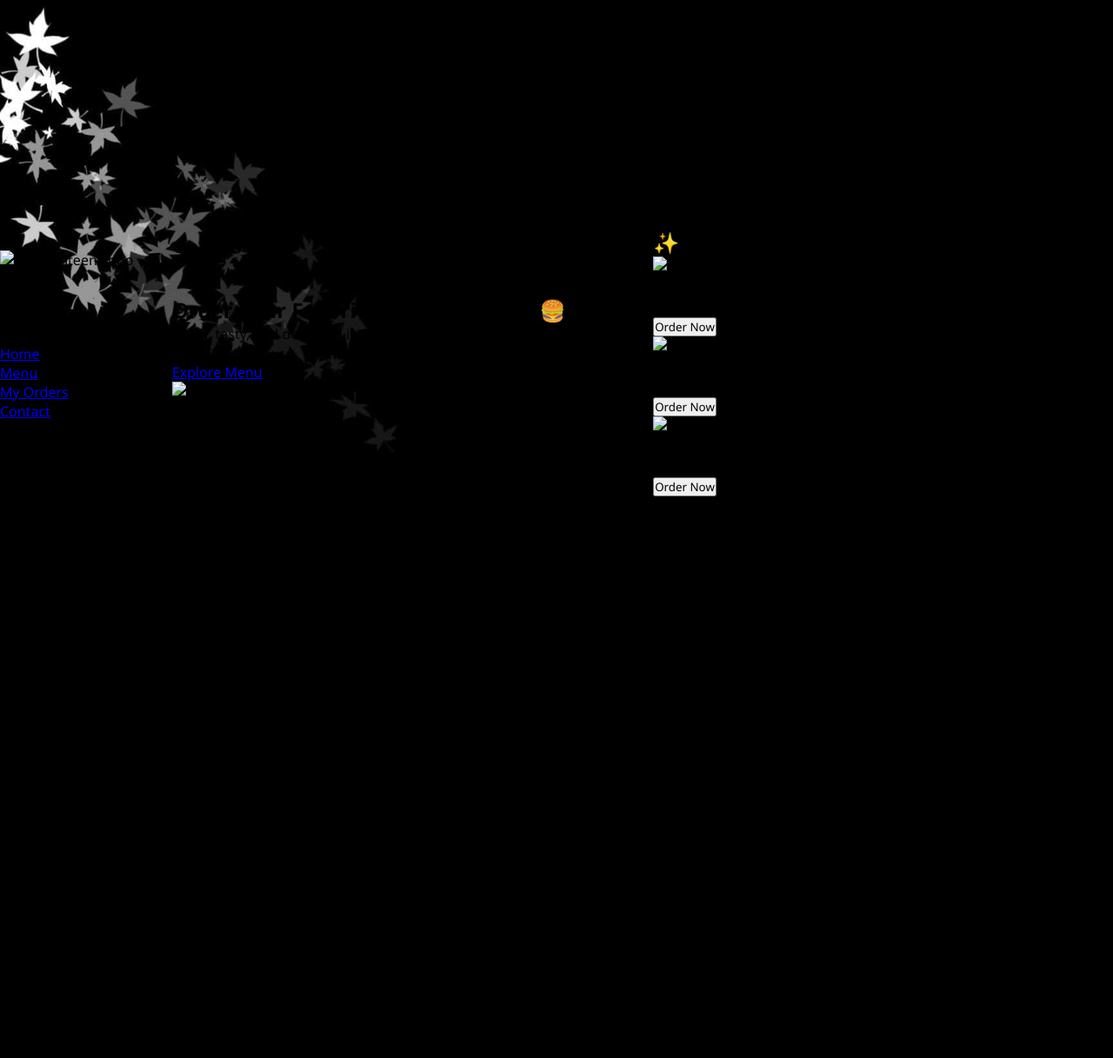
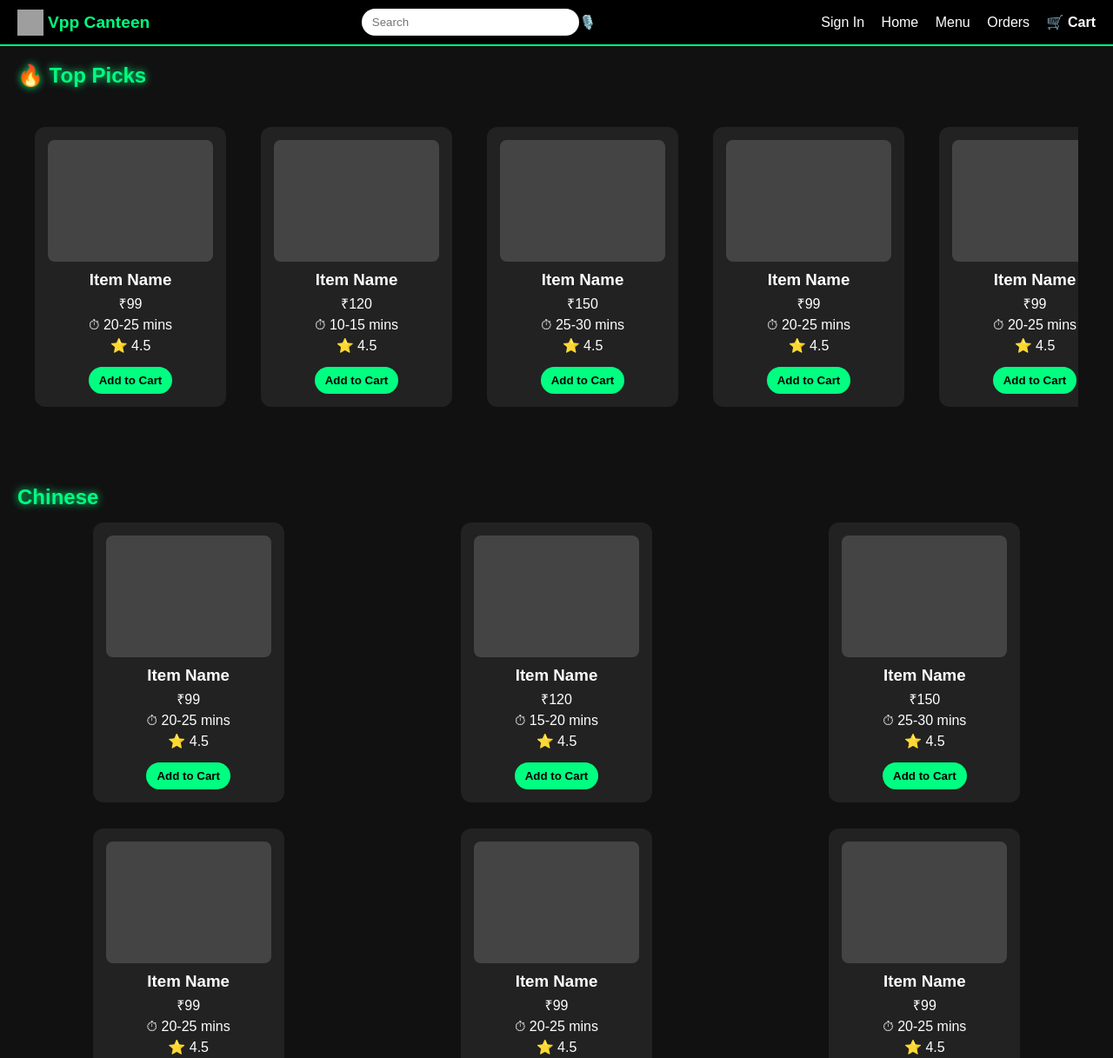
Before and after one commit to SachinU123/Campus-Canteen-Ordering-Platform, a plain HTML site: page frontend/home.html in a window 1280 px wide. Shown: the top 1217 px of the page at 87% size. Before the commit the page ends 800 px from the top, so only its background shows below. Drawn offline with Linux system fonts and the light colour scheme; grey boxes are pictures that could not be loaded.

Commit message:
home page code hogaya

```diff
--- a/frontend/home.html
+++ b/frontend/home.html
@@ -1,81 +1,202 @@
 <!DOCTYPE html>
 <html lang="en">
 <head>
-    <meta charset="UTF-8" />
-    <meta name="viewport" content="width=device-width, initial-scale=1.0" />
-    <title>VPP Canteen</title>
-    <link rel="icon" type="image/x-icon" href="/images/favicon.ico" />
-    <link rel="stylesheet" type="text/css" href="style.css" />
-
-    <!-- Google Fonts -->
-    <link href="https://fonts.googleapis.com/css2?family=Poppins:wght@400;600&display=swap" rel="stylesheet" />
-
-    <!-- Icons -->
-    <link href="https://fonts.googleapis.com/icon?family=Material+Icons" rel="stylesheet" />
+  <meta charset="UTF-8">
+  <meta name="viewport" content="width=device-width, initial-scale=1.0">
+  <title>Vpp Canteen</title>
+  <link rel="stylesheet" href="homestyle.css">
 </head>
 <body>
-    <!-- Navigation Bar -->
+  <!-- Navbar -->
   <header class="navbar">
-        <div class="logo">
-            <img src="images/logo.png" alt="VPP Canteen Logo" />
-            <h1>VPP Canteen</h1>
+    <div class="loginnamecon">
+        <img src="assets/images/LOGO.png" class="logo-img">
+        <div class="logo">Vpp Canteen</div>
     </div>
-        <nav>
-            <ul class="nav-links">
-                <li><a href="home.html" class="active">Home</a></li>
-                <li><a href="menu.html">Menu</a></li>
-                <li><a href="orders.html">My Orders</a></li>
-                <li><a href="contact.html">Contact</a></li>
-            </ul>
+    <div class="search-bar">
+      <input type="text" placeholder="Search">
+      <div> 🎙️ </div>
+    </div>
+    <nav class="nav-links">
+      <a href="#">Sign In</a>
+      <a href="#">Home</a>
+      <a href="#">Menu</a>
+      <a href="#">Orders</a>
+      <a href="#" class="cart-btn">🛒 Cart</a>
     </nav>
-        <div class="cart-icon">
-            <span class="material-icons">shopping_cart</span>
-            <span class="cart-count">0</span>
-        </div>
   </header>
 
-    <!-- Hero Section -->
-    <section class="hero">
-        <div class="hero-content">
-            <h2>Order Your Favorite Food Instantly 🍔</h2>
-            <p>Fresh, tasty, and delivered in minutes. Enjoy our canteen specials every day!</p>
-            <a href="menu.html" class="order-btn">Explore Menu</a>
+  <!-- Food Scrolling Section -->
+  <section class="food-section">
+    <h2 class="section-title">🔥 Top Picks</h2>
+    <div class="food-scroll-wrapper">
+    <div class="food-scroll">
+      <!-- Food Card -->
+      <div class="food-card">
+        <div class="food-img"></div>
+        <h3>Item Name</h3>
+        <p class="price">₹99</p>
+        <p class="time">⏱ 20-25 mins</p>
+        <p class="rating">⭐ 4.5</p>
+        <button class="add-btn">Add to Cart</button>
       </div>
-        <div class="hero-img">
-            <img src="images/hero-food.png" alt="Delicious Food" />
+
+      <div class="food-card">
+        <div class="food-img"></div>
+        <h3>Item Name</h3>
+        <p class="price">₹120</p>
+        <p class="time">⏱ 10-15 mins</p>
+        <p class="rating">⭐ 4.5</p>
+        <button class="add-btn">Add to Cart</button>
+      </div>
+
+      <div class="food-card">
+        <div class="food-img"></div>
+        <h3>Item Name</h3>
+        <p class="price">₹150</p>
+        <p class="time">⏱ 25-30 mins</p>
+        <p class="rating">⭐ 4.5</p>
+        <button class="add-btn">Add to Cart</button>
+      </div>
+
+      <div class="food-card">
+        <div class="food-img"></div>
+        <h3>Item Name</h3>
+        <p class="price">₹99</p>
+        <p class="time">⏱ 20-25 mins</p>
+        <p class="rating">⭐ 4.5</p>
+        <button class="add-btn">Add to Cart</button>
+      </div>
+
+      <div class="food-card">
+        <div class="food-img"></div>
+        <h3>Item Name</h3>
+        <p class="price">₹99</p>
+        <p class="time">⏱ 20-25 mins</p>
+        <p class="rating">⭐ 4.5</p>
+        <button class="add-btn">Add to Cart</button>
+      </div>
+
+      <div class="food-card">
+        <div class="food-img"></div>
+        <h3>Item Name</h3>
+        <p class="price">₹99</p>
+        <p class="time">⏱ 20-25 mins</p>
+        <p class="rating">⭐ 4.5</p>
+        <button class="add-btn">Add to Cart</button>
+      </div>
+
+      <div class="food-card">
+        <div class="food-img"></div>
+        <h3>Item Name</h3>
+        <p class="price">₹99</p>
+        <p class="time">⏱ 20-25 mins</p>
+        <p class="rating">⭐ 4.5</p>
+        <button class="add-btn">Add to Cart</button>
+      </div>
+
+      <div class="food-card">
+        <div class="food-img"></div>
+        <h3>Item Name</h3>
+        <p class="price">₹99</p>
+        <p class="time">⏱ 20-25 mins</p>
+        <p class="rating">⭐ 4.5</p>
+        <button class="add-btn">Add to Cart</button>
+      </div>
+
+      <div class="food-card">
+        <div class="food-img"></div>
+        <h3>Item Name</h3>
+        <p class="price">₹99</p>
+        <p class="time">⏱ 20-25 mins</p>
+        <p class="rating">⭐ 4.5</p>
+        <button class="add-btn">Add to Cart</button>
+      </div>
+
+      <div class="food-card">
+        <div class="food-img"></div>
+        <h3>Item Name</h3>
+        <p class="price">₹99</p>
+        <p class="time">⏱ 20-25 mins</p>
+        <p class="rating">⭐ 4.5</p>
+        <button class="add-btn">Add to Cart</button>
+      </div>
+
+     </div>
     </div>
   </section>
 
-    <!-- Featured Items -->
-    <section class="featured">
-        <h2 class="section-title">Today's Specials ✨</h2>
-        <div class="menu-container">
-            <div class="menu-card">
-                <img src="images/burger.jpg" alt="Burger" />
-                <h3>Cheese Burger</h3>
-                <p>₹120</p>
-                <button class="order-btn">Order Now</button>
+ <section class="food-sec">
+  <h2 class="sec-tit">Chinese</h2>
+  <div class="food-grid">
+
+    <div class="food-card">
+      <div class="food-img"></div>
+      <h3>Item Name</h3>
+      <p class="price">₹99</p>
+      <p class="time">⏱ 20-25 mins</p>
+      <p class="rating">⭐ 4.5</p>
+      <button class="add-btn">Add to Cart</button>
     </div>
-            <div class="menu-card">
-                <img src="images/pizza.jpg" alt="Pizza" />
-                <h3>Margherita Pizza</h3>
-                <p>₹250</p>
-                <button class="order-btn">Order Now</button>
+
+    <div class="food-card">
+      <div class="food-img"></div>
+      <h3>Item Name</h3>
+      <p class="price">₹120</p>
+      <p class="time">⏱ 15-20 mins</p>
+      <p class="rating">⭐ 4.5</p>
+      <button class="add-btn">Add to Cart</button>
     </div>
-            <div class="menu-card">
-                <img src="images/sandwich.jpg" alt="Sandwich" />
-                <h3>Grilled Sandwich</h3>
-                <p>₹80</p>
-                <button class="order-btn">Order Now</button>
+
+    <div class="food-card">
+      <div class="food-img"></div>
+      <h3>Item Name</h3>
+      <p class="price">₹150</p>
+      <p class="time">⏱ 25-30 mins</p>
+      <p class="rating">⭐ 4.5</p>
+      <button class="add-btn">Add to Cart</button>
+    </div>
+
+    <div class="food-card">
+      <div class="food-img"></div>
+      <h3>Item Name</h3>
+      <p class="price">₹99</p>
+      <p class="time">⏱ 20-25 mins</p>
+      <p class="rating">⭐ 4.5</p>
+      <button class="add-btn">Add to Cart</button>
+    </div>
+
+    <div class="food-card">
+      <div class="food-img"></div>
+      <h3>Item Name</h3>
+      <p class="price">₹99</p>
+      <p class="time">⏱ 20-25 mins</p>
+      <p class="rating">⭐ 4.5</p>
+      <button class="add-btn">Add to Cart</button>
+    </div>
+
+    <div class="food-card">
+      <div class="food-img"></div>
+      <h3>Item Name</h3>
+      <p class="price">₹99</p>
+      <p class="time">⏱ 20-25 mins</p>
+      <p class="rating">⭐ 4.5</p>
+      <button class="add-btn">Add to Cart</button>
     </div>
   </div>
 </section>
 
   <!-- Footer -->
-    <footer>
-        <p>&copy; 2025 VPP Canteen | All Rights Reserved</p>
+  <footer class="footer">
+    <div class="footer-links">
+      <a href="#">About Us</a>
+      <a href="#">Help</a>
+      <a href="#">Terms & Conditions</a>
+    </div>
+    <div class="categories">
+      <p>Categories: Snacks | Beverages | Meals </p>
+    </div>
+    <p class="copyright">2025 VPP Canteen</p>
   </footer>
-
-    <script src="script.js"></script>
 </body>
 </html>
--- /dev/null
+++ b/frontend/homestyle.css
@@ -0,0 +1,237 @@
+/* Reset */
+* {
+    margin: 0;
+    padding: 0;
+    box-sizing: border-box;
+    font-family: Arial, sans-serif;
+}
+
+/* Body */
+body {
+  background-color: #111;
+  color: #fff;
+}
+
+/* Navbar */
+.navbar {
+  position: sticky;
+  top: 0;
+  display: flex;
+  justify-content: space-between;
+  align-items: center;
+  background: #000;
+  padding: 10px 20px;
+  z-index: 1000;
+  border-bottom: 2px solid #00ff80;
+}
+
+.loginnamecon {
+    display: flex;
+    align-items: center;
+    gap: 5px;
+}
+
+.logo {
+  font-size: 1.2rem;
+  font-weight: bold;
+  color: #00ff80;
+}
+
+.logo-img {
+    width: 30px;
+    height: 30px;
+}
+
+.search-bar{
+    display:flex;
+    align-items: center;
+}
+
+.search-bar input {
+  padding: 8px 12px;
+  border-radius: 20px;
+  border: none;
+  outline: none;
+  width: 250px;
+}
+
+.search-bar:hover{
+  box-shadow: 0 0 20px #00ff80;
+}
+
+.nav-links a {
+  margin-left: 15px;
+  text-decoration: none;
+  color: #fff;
+  transition: color 0.3s ease;
+}
+
+.nav-links a:hover,
+.cart-btn {
+  color: #00ff80;
+  font-weight: bold;
+}
+
+/* Food Section */
+.food-section {
+  padding: 20px;
+}
+
+.section-title {
+  font-size: 1.5rem;
+  margin-bottom: 15px;
+  color: #00ff80;
+  text-shadow: 0 0 10px #00ff80;
+}
+
+.food-scroll-wrapper {
+  overflow-x: auto;
+  padding: 20px;
+}
+
+.food-scroll {
+  display: flex;
+  gap: 40px;
+  scroll-snap-type: x mandatory;
+  padding: 10px 10px 30px 10px;
+  overflow-x: auto;
+  scrollbar-width: thin;
+  scrollbar-color: #00ff80 transparent;
+}
+
+.food-card {
+  flex: 0 0 auto;
+  width: 220px;
+  background: #222;
+  border-radius: 12px;
+  padding: 15px;
+  text-align: center;
+  scroll-snap-align: start;
+  transition: transform 0.3s ease, box-shadow 0.3s ease;
+  position: relative;
+  z-index: 1;
+}
+
+.food-card:hover {
+  transform: scale(1.05);
+  box-shadow: 0 0 20px #00ff80;
+  z-index: 10;
+}
+
+.food-img {
+  width: 100%;
+  height: 140px;
+  background: #444;
+  border-radius: 8px;
+  margin-bottom: 10px;
+}
+
+.food-scroll::-webkit-scrollbar {
+  height: 8px;
+}
+
+.food-scroll::-webkit-scrollbar-thumb {
+  background-color: #00ff80;
+  border-radius: 10px;
+}
+
+.food-scroll::-webkit-scrollbar-track {
+  background: transparent;
+}
+
+
+.price, .time, .rating {
+  margin: 5px 0;
+}
+
+.add-btn {
+  margin-top: 10px;
+  padding: 8px 12px;
+  border: none;
+  border-radius: 20px;
+  background: #00ff80;
+  color: #000;
+  font-weight: bold;
+  cursor: pointer;
+  transition: background 0.3s ease;
+}
+
+.add-btn:hover {
+  background: #00cc66;
+}
+
+/* Chinese Grid Section */
+.food-sec {
+  padding: 20px;
+}
+
+.sec-tit {
+  font-size: 1.5rem;
+  margin-bottom: 15px;
+  color: #00ff80;
+  text-shadow: 0 0 10px #00ff80;
+}
+
+/* Grid layout */
+.food-grid {
+  display: grid;
+  grid-template-columns: repeat(3, 1fr); /* exactly 3 columns */
+  grid-template-rows: repeat(3, auto);   /* exactly 3 rows */
+  gap: 30px;
+  justify-items: center;  /* center the cards inside */
+}
+
+
+/* Reuse existing .food-card styling */
+.food-grid .food-card {
+  background: #222;
+  border-radius: 12px;
+  padding: 15px;
+  text-align: center;
+  transition: transform 0.3s ease, box-shadow 0.3s ease;
+}
+
+.food-grid .food-card:hover {
+  transform: scale(1.05);
+  box-shadow: 0 0 20px #00ff80;
+}
+
+.food-grid .food-img {
+  width: 100%;
+  height: 140px;
+  background: #444;
+  border-radius: 8px;
+  margin-bottom: 10px;
+}
+
+
+
+
+/* Footer */
+.footer {
+  background: #000;
+  padding: 20px;
+  text-align: center;
+  border-top: 2px solid #00ff80;
+}
+
+.footer-links a {
+  margin: 0 10px;
+  color: #fff;
+  text-decoration: none;
+  transition: color 0.3s ease;
+}
+
+.footer-links a:hover {
+  color: #00ff80;
+}
+
+.categories {
+  margin: 10px 0;
+  color: #aaa;
+}
+
+.footer p {
+  color: #888;
+  font-size: 0.9rem;
+}
```
Also changed, not shown: frontend/login.html (+2 -2 lines), frontend/logpagestyle.css (renamed from frontend/style.css). Lines whose indentation alone changed are shown as unchanged.
